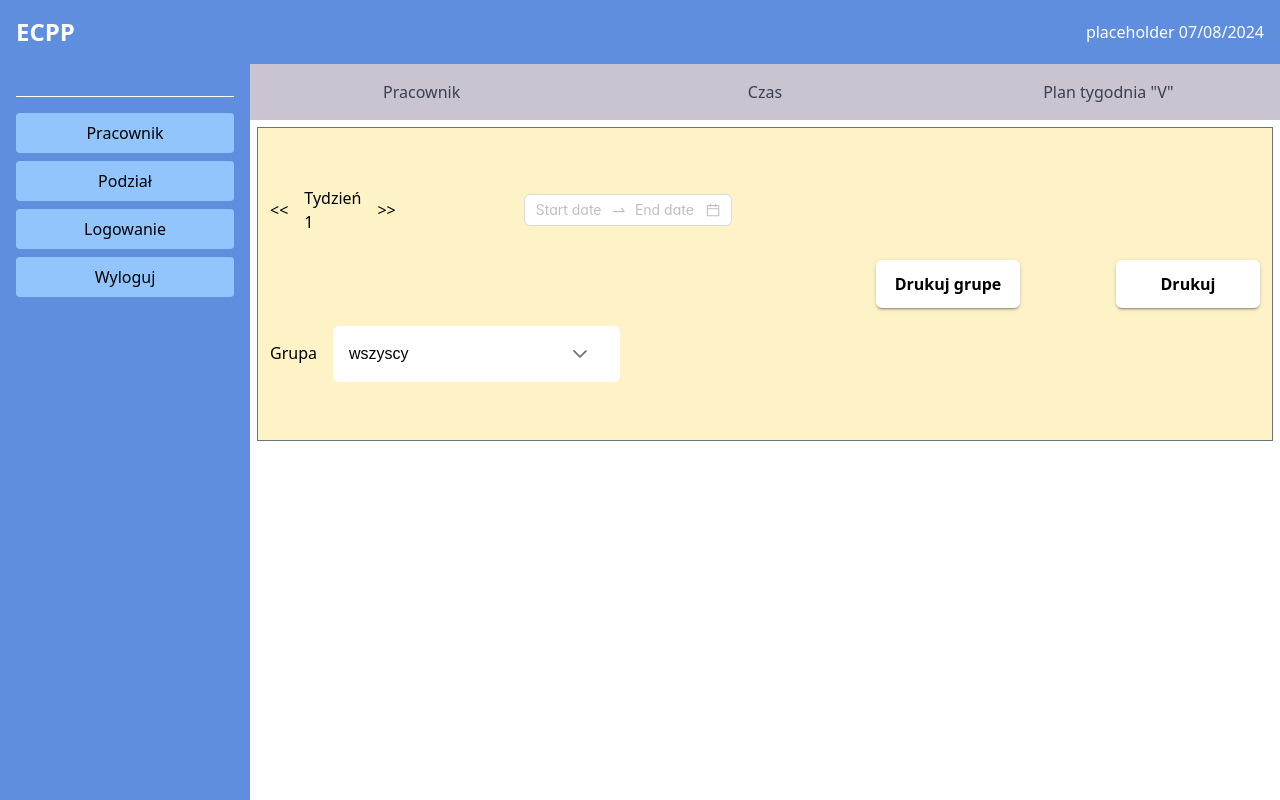
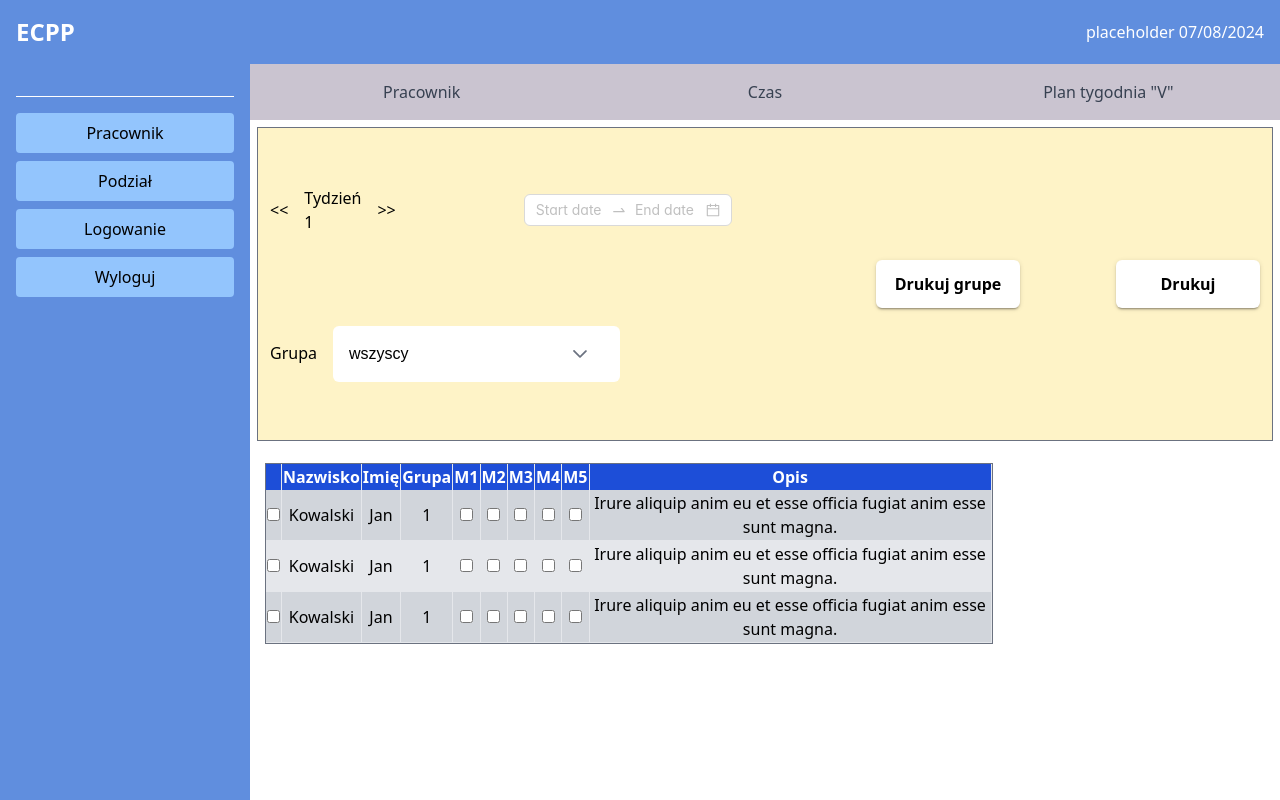
Before and after one commit to Destray32/ecpp-projekt, a React (Create React App) app: page /home/plan in a window 1280 px wide. Built offline with nearby package versions, Linux system fonts and the light colour scheme; a web font is replaced by a local one.

Commit message:
tabela w plan tygodnia, dane, brak zaznaczania wszystkich na raz

```diff
--- /dev/null
+++ b/src/data/PlanTygodniaData.js
@@ -0,0 +1,27 @@
+
+const sampleData = [
+    {
+        name: "Jan",
+        surname: "Kowalski",
+        vacationGroup: 1,
+        opis: "Irure aliquip anim eu et esse officia fugiat anim esse sunt magna."
+    },
+    {
+        name: "Jan",
+        surname: "Kowalski",
+        vacationGroup: 1,
+        opis: "Irure aliquip anim eu et esse officia fugiat anim esse sunt magna."
+    },
+    {
+        name: "Jan",
+        surname: "Kowalski",
+        vacationGroup: 1,
+        opis: "Irure aliquip anim eu et esse officia fugiat anim esse sunt magna."
+    }
+];
+
+const PracownikData = {
+    sampleData
+};
+
+export default PracownikData;
--- a/src/pages/PlanTygodnia/PlanTygodnia.js
+++ b/src/pages/PlanTygodnia/PlanTygodnia.js
@@ -1,9 +1,10 @@
 import React, { useState, useEffect } from "react";
 import { Dropdown } from "primereact/dropdown";
 import { Button } from "primereact/button";
-import { DatePicker, Space } from 'antd';
+import { DatePicker } from 'antd';
 
 import TydzienInput from "../../Components/TydzienInput";
+import PracownikData from "../../data/PlanTygodniaData";
 
 import "primereact/resources/themes/lara-light-cyan/theme.css";
 
@@ -14,10 +15,28 @@ export default function PlanTygodniaPage() {
     const [group, setGroup] = useState('wszyscy');
     const [selectedWeek, setSelectedWeek] = useState(1); // selected week ustawiany w TydzienInput
     const [dateRange, setDateRange] = useState([null, null]);
+    const [selectedRowIds, setSelectedRowIds] = useState([]); // stan do pierwszej kolumny z checkboxami
+    // stany do śledzenia zaznaczonych checkboxów w kolumnach M1-M5
+    const [selectedM1, setSelectedM1] = useState([]);
+    const [selectedM2, setSelectedM2] = useState([]);
+    const [selectedM3, setSelectedM3] = useState([]);
+    const [selectedM4, setSelectedM4] = useState([]);
+    const [selectedM5, setSelectedM5] = useState([]);
+
 
     // useEffect(() => {
     //     console.log(group);
     // }, [group]);
+
+    //// podglad stanu zaznaczonych checkboxów
+    // useEffect(() => {
+    //     console.log('Selected rows:', selectedRowIds);
+    //     console.log('Selected M1:', selectedM1);
+    //     console.log('Selected M2:', selectedM2);
+    //     console.log('Selected M3:', selectedM3);
+    //     console.log('Selected M4:', selectedM4);
+    //     console.log('Selected M5:', selectedM5);
+    // }, [selectedRowIds, selectedM1, selectedM2, selectedM3, selectedM4, selectedM5]);
 
     useEffect(() => {
         console.log(selectedWeek);
@@ -32,20 +51,86 @@ export default function PlanTygodniaPage() {
     }
 
     const handlePickerChange = (dates, dateStrings) => {
-        console.log('od: ', dateStrings[0], ', do: ', dateStrings[1]);
+        // console.log('od: ', dateStrings[0], ', do: ', dateStrings[1]);
         setDateRange([dateStrings[0], dateStrings[1]]);
     };
 
+    // funkcja do obsługi zmiany stanu checkboxa w pierwszej kolumnie
+    const handleRowCheckboxChange = (rowIndex) => {
+        setSelectedRowIds(prevSelectedRows => {
+            if (prevSelectedRows.includes(rowIndex)) {
+                return prevSelectedRows.filter(id => id !== rowIndex);
+            } else {
+                return [...prevSelectedRows, rowIndex];
+            }
+        });
+    };
+
+    // funkcja do obsługi zmiany stanu checkboxa w kolumnach M1-M5
+    // przepraszam za wielki switch ;_;
+    const handleColumnCheckboxChange = (columnIndex, rowIndex) => {
+        switch (columnIndex) {
+            case 4:
+                setSelectedM1(prevSelectedM1 => {
+                    if (prevSelectedM1.includes(rowIndex)) {
+                        return prevSelectedM1.filter(id => id !== rowIndex);
+                    } else {
+                        return [...prevSelectedM1, rowIndex];
+                    }
+                });
+                break;
+            case 5:
+                setSelectedM2(prevSelectedM2 => {
+                    if (prevSelectedM2.includes(rowIndex)) {
+                        return prevSelectedM2.filter(id => id !== rowIndex);
+                    } else {
+                        return [...prevSelectedM2, rowIndex];
+                    }
+                });
+                break;
+            case 6:
+                setSelectedM3(prevSelectedM3 => {
+                    if (prevSelectedM3.includes(rowIndex)) {
+                        return prevSelectedM3.filter(id => id !== rowIndex);
+                    } else {
+                        return [...prevSelectedM3, rowIndex];
+                    }
+                });
+                break;
+            case 7:
+                setSelectedM4(prevSelectedM4 => {
+                    if (prevSelectedM4.includes(rowIndex)) {
+                        return prevSelectedM4.filter(id => id !== rowIndex);
+                    } else {
+                        return [...prevSelectedM4, rowIndex];
+                    }
+                });
+                break;
+            case 8:
+                setSelectedM5(prevSelectedM5 => {
+                    if (prevSelectedM5.includes(rowIndex)) {
+                        return prevSelectedM5.filter(id => id !== rowIndex);
+                    } else {
+                        return [...prevSelectedM5, rowIndex];
+                    }
+                });
+                break;
+            default:
+                break;
+        }
+    };
+
     return (
+        <main>
             <div className="w-auto h-auto m-2 p-3 bg-amber-100 outline outline-1
          outline-gray-500 flex flex-row items-center space-x-4">
                 <div className="w-3/4 h-72 flex flex-col space-y-2 items-start">
                     <div className="h-full">
                         <div className="h-full flex flex-col justify-around">
                             <div className="flex flex-row gap-32 items-center">
-                            <TydzienInput setSelectedWeek={setSelectedWeek}/>
-                            <RangePicker onChange={handlePickerChange}/>
-                            <span>{ (dateRange[0] && dateRange[1]) && (dateRange[0] + '  -  ' + dateRange[1])}</span>
+                                <TydzienInput setSelectedWeek={setSelectedWeek} />
+                                <RangePicker onChange={handlePickerChange} />
+                                <span>{(dateRange[0] && dateRange[1]) && (dateRange[0] + '  -  ' + dateRange[1])}</span>
                             </div>
                             <div>
                                 <span>Grupa</span>
@@ -65,5 +150,86 @@ export default function PlanTygodniaPage() {
                         text raised onClick={handleDrukuj} />
                 </div>
             </div>
+
+
+            <div class="grid grid-cols-[3fr,1fr] gap-5">
+                <div id="lewa" class="grid grid-cols-auto-fit gap-2.5 p-4">
+                    <div className="outline outline-1 outline-gray-500">
+                        <table className="w-full">
+                            <thead className="bg-blue-700 text-white">
+                                <tr>
+                                    <th className="border-r"></th>
+                                    <th className="border-r">Nazwisko</th>
+                                    <th className="border-r">Imię</th>
+                                    <th className="border-r">Grupa</th>
+                                    <th className="border-r">M1</th>
+                                    <th className="border-r">M2</th>
+                                    <th className="border-r">M3</th>
+                                    <th className="border-r">M4</th>
+                                    <th className="border-r">M5</th>
+                                    <th className="border-r">Opis</th>
+
+                                </tr>
+                            </thead>
+                            <tbody className="text-center">
+                                {PracownikData.sampleData.map((item, i) => (
+                                    <tr key={i} className="border-b even:bg-gray-200 odd:bg-gray-300">
+                                        <td className="border-r">
+                                            <input
+                                                type="checkbox"
+                                                checked={selectedRowIds.includes(i)}
+                                                onChange={() => handleRowCheckboxChange(i)}
+                                            />
+                                        </td>
+                                        <td className="border-r">{item.surname}</td>
+                                        <td className="border-r">{item.name}</td>
+                                        <td className="border-r">{item.vacationGroup}</td>
+                                        <td className="border-r">
+                                            <input
+                                                type="checkbox"
+                                                checked={selectedM1.includes(i)}
+                                                onChange={() => handleColumnCheckboxChange(4, i)}
+                                            />
+                                        </td>
+                                        <td className="border-r">
+                                            <input
+                                                type="checkbox"
+                                                checked={selectedM2.includes(i)}
+                                                onChange={() => handleColumnCheckboxChange(5, i)}
+                                            />
+                                        </td>
+                                        <td className="border-r">
+                                            <input
+                                                type="checkbox"
+                                                checked={selectedM3.includes(i)}
+                                                onChange={() => handleColumnCheckboxChange(6, i)}
+                                            />
+                                        </td>
+                                        <td className="border-r">
+                                            <input
+                                                type="checkbox"
+                                                checked={selectedM4.includes(i)}
+                                                onChange={() => handleColumnCheckboxChange(7, i)}
+                                            />
+                                        </td>
+                                        <td className="border-r">
+                                            <input
+                                                type="checkbox"
+                                                checked={selectedM5.includes(i)}
+                                                onChange={() => handleColumnCheckboxChange(8, i)}
+                                            />
+                                        </td>
+                                        <td className="border-r">{item.opis}</td>
+                                    </tr>
+                                ))}
+                            </tbody>
+                        </table>
+                    </div>
+                </div>
+                <div id="prawa" class="flex flex-col gap-5">
+
+                </div>
+            </div>
+        </main>
     )
 }
```
Lines whose indentation alone changed are shown as unchanged.
